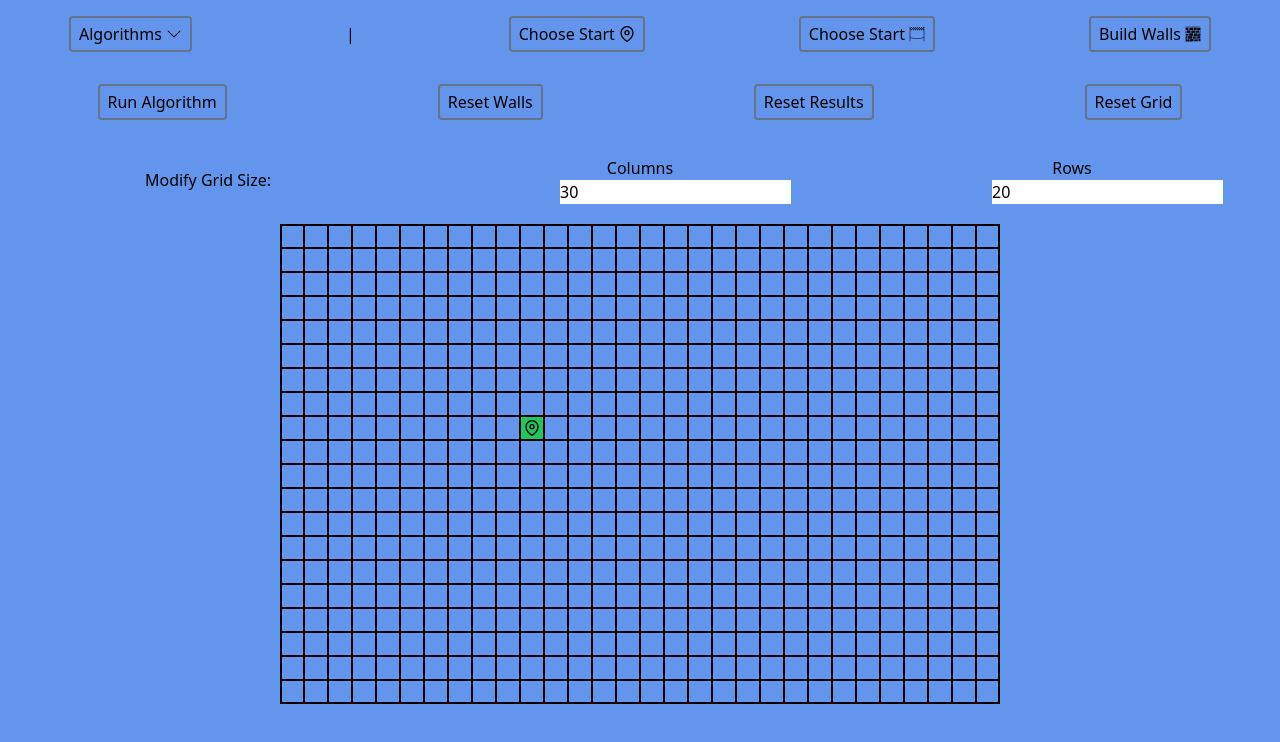
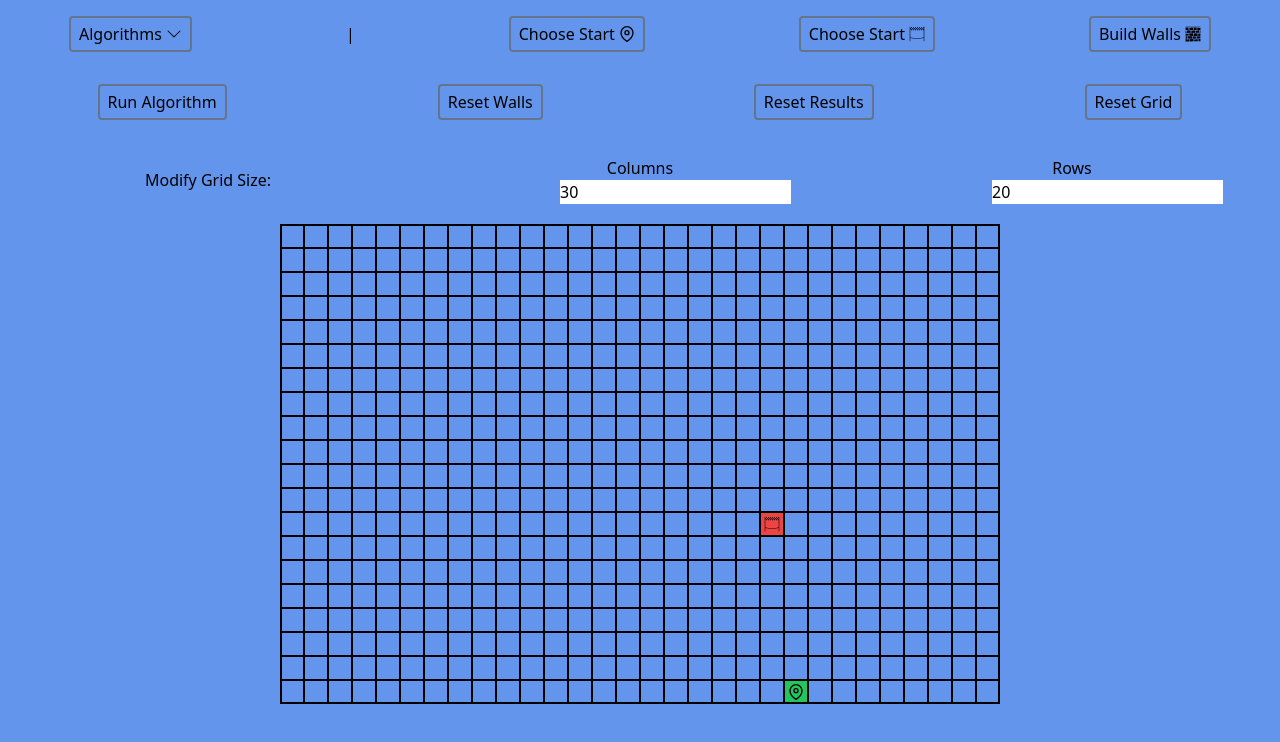
Before and after one commit to zaneaw/pathfinding-visualizer, a Next.js app: page / in a window 1280 px wide. Shown: the top 742 px of the page. Built offline with nearby package versions, Linux system fonts and the light colour scheme.

Commit message:
rng for start and end points

```diff
--- a/components/PathfindingVisualizer.tsx
+++ b/components/PathfindingVisualizer.tsx
@@ -160,25 +160,43 @@ const PathfindingVisualizer: React.FC = () => {
         }
     }
 
+    const randomNumGen = (max: number): number => {
+        return Math.floor(Math.random() * max);
+    }
+
     // Create / Reset Grid
     const createGrid = useCallback(() => {
-            if (gridSize.rows < 5 || gridSize.columns < 5) {
-                // display a tooltip
+            // if (gridSize.rows < 5 || gridSize.columns < 5) {
+            //     // display a tooltip
+            //     return;
+            // }
+            if (!gridSize.rows || !gridSize.columns) {
                 return;
             }
+
             const rows: Node[][] = [];
-            let i = Math.floor(Math.random() * 1000);
+            let i = randomNumGen(10000); // 10k, used to rerender grid
 
-            for (let y = 0; y < gridSize.rows; y++) {
+            const startCol = randomNumGen(gridSize.columns);
+            const startRow = randomNumGen(gridSize.rows);
+            let endCol = randomNumGen(gridSize.columns);
+            let endRow = randomNumGen(gridSize.rows);
+
+            if (startCol === endCol && startRow === endRow) {
+                endCol = randomNumGen(gridSize.columns);
+                endRow = randomNumGen(gridSize.rows);
+            }
+
+            for (let x = 0; x < gridSize.rows; x++) {
                 let currRow: Node[] = [];
 
-                for (let x = 0; x < gridSize.columns; x++) {
+                for (let y = 0; y < gridSize.columns; y++) {
                     currRow.push({
                         id: i,
-                        col: x,
-                        row: y,
-                        isStart: y === 8 && x === 10 ? true : false,
-                        isEnd: y === 12 && x === 35 ? true : false,
+                        col: y,
+                        row: x,
+                        isStart: y === startCol && x === startRow ? true : false,
+                        isEnd: y === endCol && x === endRow ? true : false,
                         isWall: false,
                         isVisited: false,
                         distance: Infinity,
```
